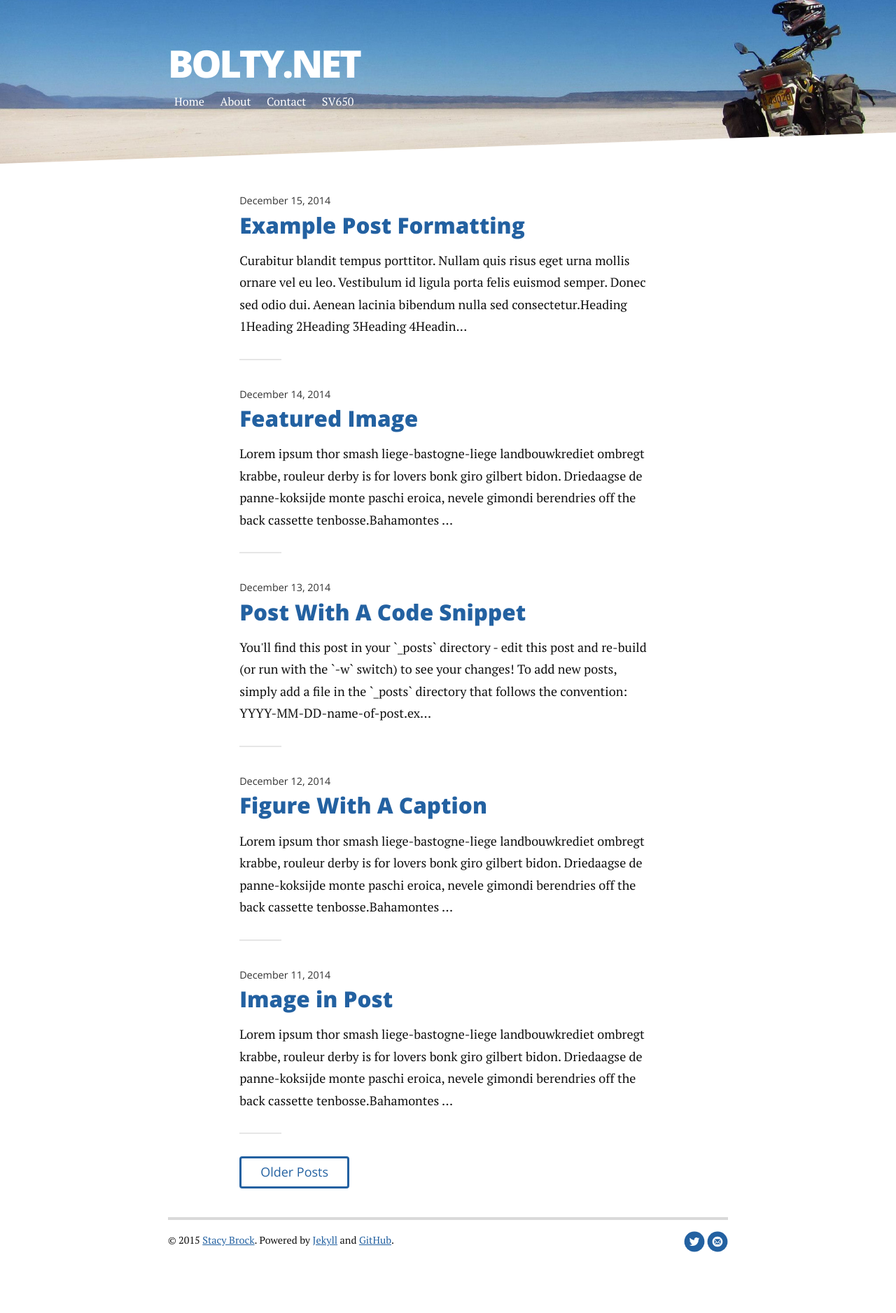
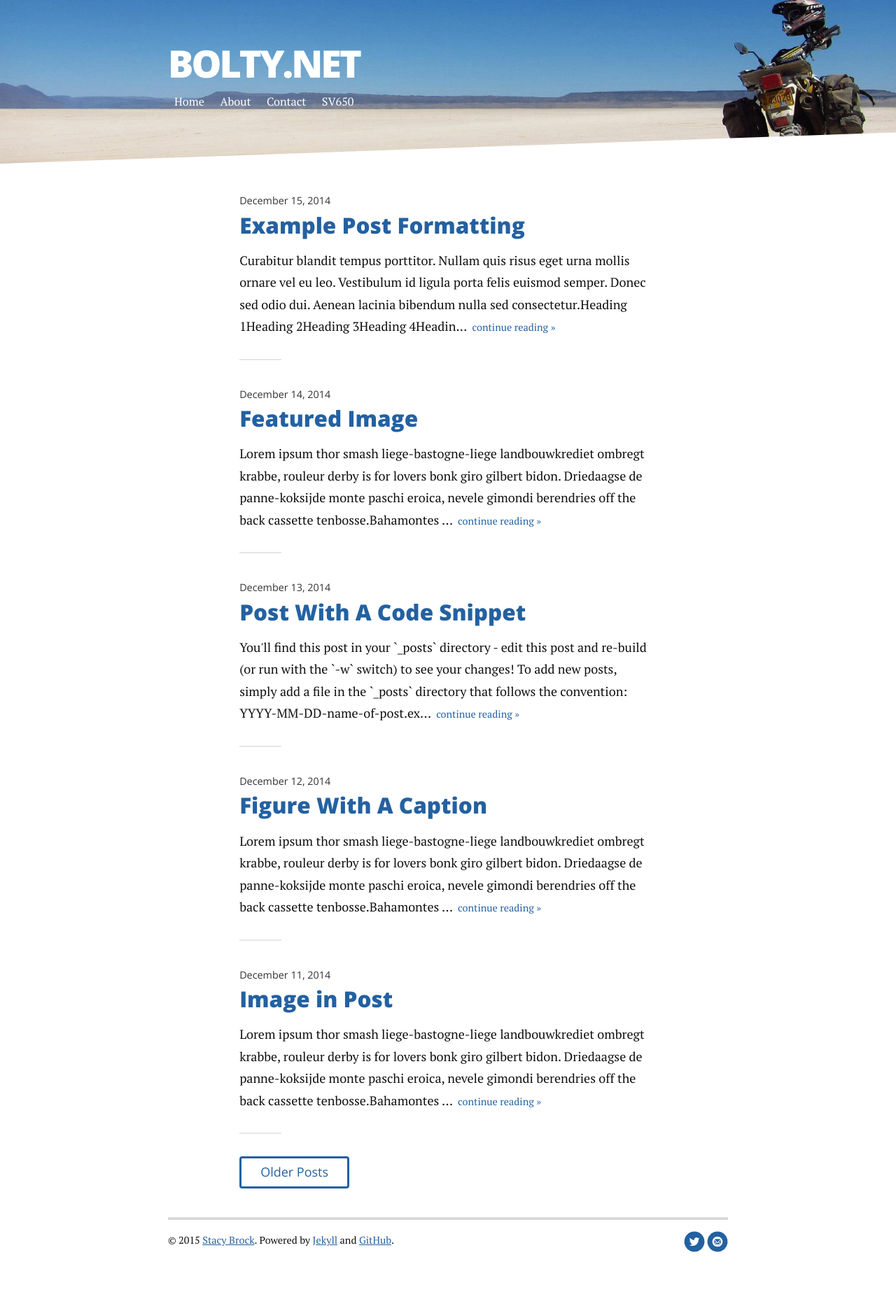
Before and after one commit to boltynet/boltynet.github.io, a Jekyll site: the page built from index.html, in a window 1280 px wide. Shown: the whole page at 70% size. Built offline with Jekyll 4.4.1, drawn with Linux system fonts in a browser that asks for light colours; nearby versions of some CDN libraries; Markdown is read by kramdown in place of the engine named in the settings; the list of posts is cut into pages by our own code.

Commit message:
Change favicon.ico and add readmore links to index page

```diff
--- a/assets/css/style.css
+++ b/assets/css/style.css
@@ -1046,6 +1046,10 @@ dd {
 .posts li h3 {
     margin: 0 0 .5em
 }
+.posts .readmore {
+    font-size: .8em;
+    padding-left: 0.5em;
+}
 @media only screen and (min-width: 800px) {
     .content {
         padding-top: 0;
--- a/index.html
+++ b/index.html
@@ -8,7 +8,7 @@ layout: default
       <li>
         <span class="date">{{ post.date | date: '%B %d, %Y' }}</span>
         <h3><a class="post-link" href="{{ post.url | prepend: site.baseurl }}">{{ post.title }}</a></h3>
-        <p class="description">{% if post.description %}{{ post.description | strip_html | strip_newlines | truncate: 250 }}{% else %}{{ post.content | strip_html | strip_newlines | truncate: 250 }}{% endif %}</p>
+        <p class="description">{% if post.description %}{{ post.description | strip_html | strip_newlines | truncate: 250 }}{% else %}{{ post.content | strip_html | strip_newlines | truncate: 250 }}{% endif %}<span class="readmore"><a href="{{ post.url | prepend: site.baseurl }}">continue reading &raquo;</a></span></p>
       </li>
     {% endfor %}
   </ul>
```
Also changed, not shown: assets/img/favicon.ico.
